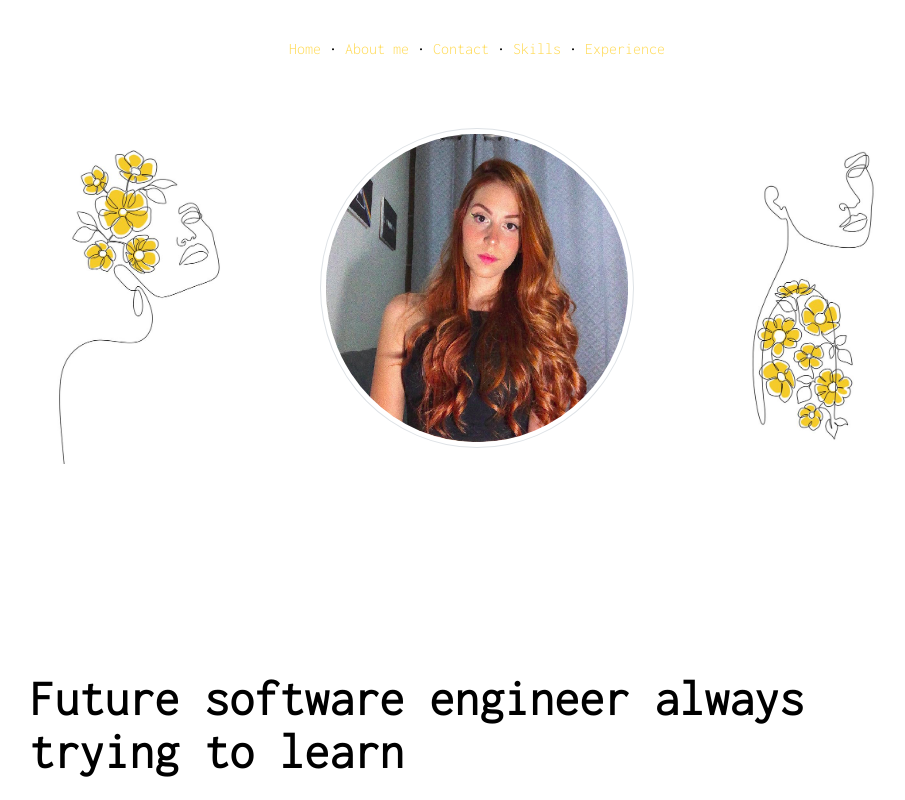
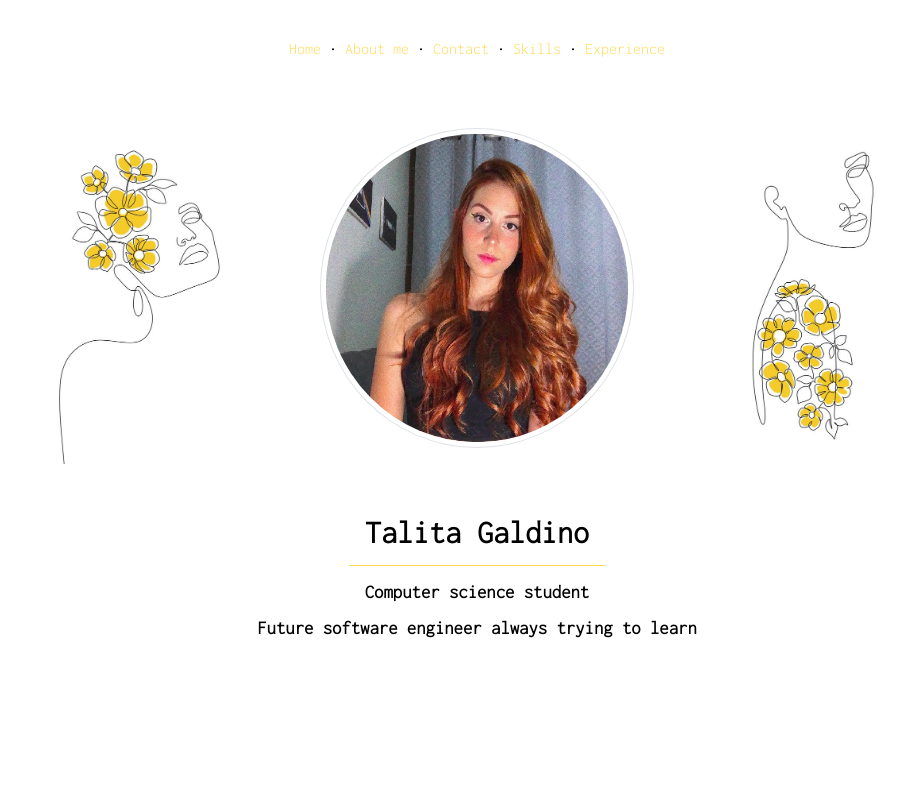
Before and after one commit to talitagaldino/portfolio, a React (Create React App) app: page / in a window 1280 px wide. Shown: the top 800 px of the page, without its empty margins (163-1068 px from the left). Built offline with nearby package versions, Linux system fonts and the light colour scheme.

Commit message:
Adiciona informações do header

```diff
--- a/src/components/Header/index.js
+++ b/src/components/Header/index.js
@@ -1,5 +1,5 @@
 import React from 'react';
-import { Image, Picture, ImagesContainer, HeaderContainer } from './style.js';
+import { H1, H4, Image, Picture, ImagesContainer, HeaderContainer, InformationsContainer } from './style.js';
 import woman1 from '../../assets/woman1.jpg';
 import woman2 from '../../assets/woman2.jpg';
 import picture from '../../assets/talita.png';
@@ -13,6 +13,11 @@ const Header = () => {
                 <Picture src={picture} />
                 <Image src={woman2} />
             </ImagesContainer>
+            <InformationsContainer>
+                <H1> Talita Galdino </H1>
+                <H4> Computer science student </H4>
+                <H4> Future software engineer always trying to learn </H4>
+            </InformationsContainer>
 
         </HeaderContainer>
     );
--- a/src/components/Header/style.js
+++ b/src/components/Header/style.js
@@ -25,3 +25,22 @@ export const ImagesContainer = styled.div`
 export const HeaderContainer = styled.div`
     margin-top: 3rem;
 `;
+
+export const InformationsContainer = styled.div`
+    display: flex;
+    align-items: center;
+    flex-direction: column;
+    margin-top: 20px;
+`;
+
+export const H1 = styled.h1`
+    border-bottom: 1px solid #ffdb58;
+    margin: 1rem 0;
+    padding: 1rem;
+    text-align: center;
+`;
+
+export const H4 = styled.h3`
+    margin: 0 0 1rem 0;
+    text-align: center;
+`;
```
